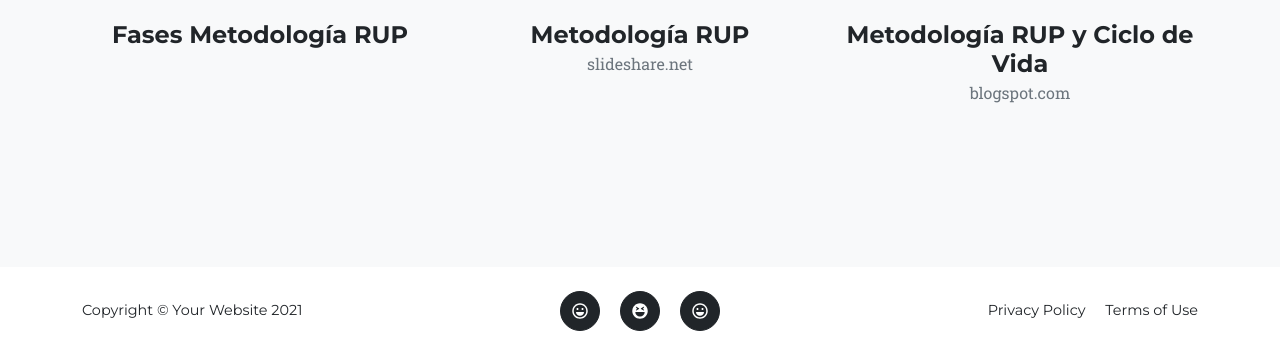
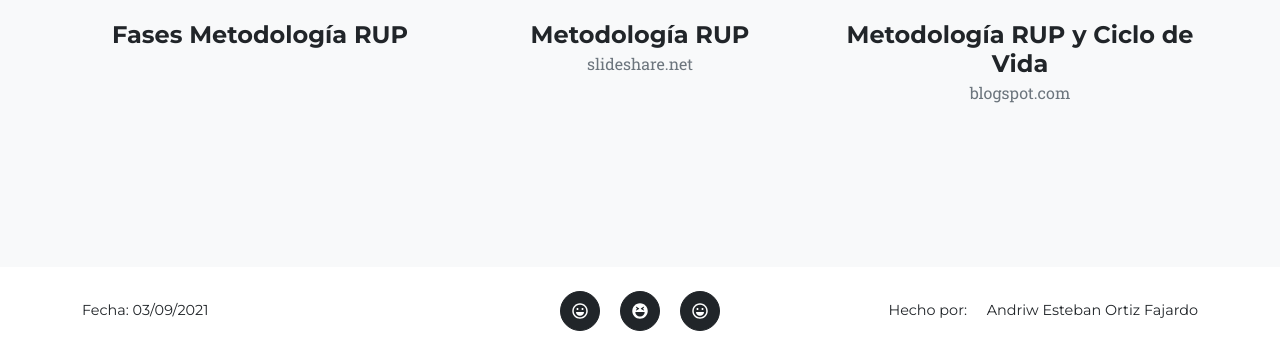
Before and after one commit to EstebanWoff/ingsw1quiz-1, a plain HTML site: page index.html in a window 1280 px wide. Shown: the part 5284-5639 px from the top of the page. Drawn offline with nearby package versions, Linux system fonts and the light colour scheme; files whose address does not match are found by name.

Commit message:
Agregue el footer

```diff
--- a/index.html
+++ b/index.html
@@ -316,15 +316,15 @@
     <footer class="footer py-4">
         <div class="container">
             <div class="row align-items-center">
-                <div class="col-lg-4 text-lg-start">Copyright &copy; Your Website 2021</div>
+                <div class="col-lg-4 text-lg-start">Fecha: 03/09/2021</div>
                 <div class="col-lg-4 my-3 my-lg-0">
                     <a class="btn btn-dark btn-social mx-2" href="#!"><i class="far fa-laugh"></i></a>
                     <a class="btn btn-dark btn-social mx-2" href="#!"><i class="fas fa-laugh-squint"></i></a>
                     <a class="btn btn-dark btn-social mx-2" href="#!"><i class="far fa-laugh"></i></i></a>
                 </div>
                 <div class="col-lg-4 text-lg-end">
-                    <a class="link-dark text-decoration-none me-3" href="#!">Privacy Policy</a>
-                    <a class="link-dark text-decoration-none" href="#!">Terms of Use</a>
+                    <a class="link-dark text-decoration-none me-3" href="#!">Hecho por:</a>
+                    <a class="link-dark text-decoration-none" href="#!">Andriw Esteban Ortiz Fajardo</a>
                 </div>
             </div>
         </div>
```
